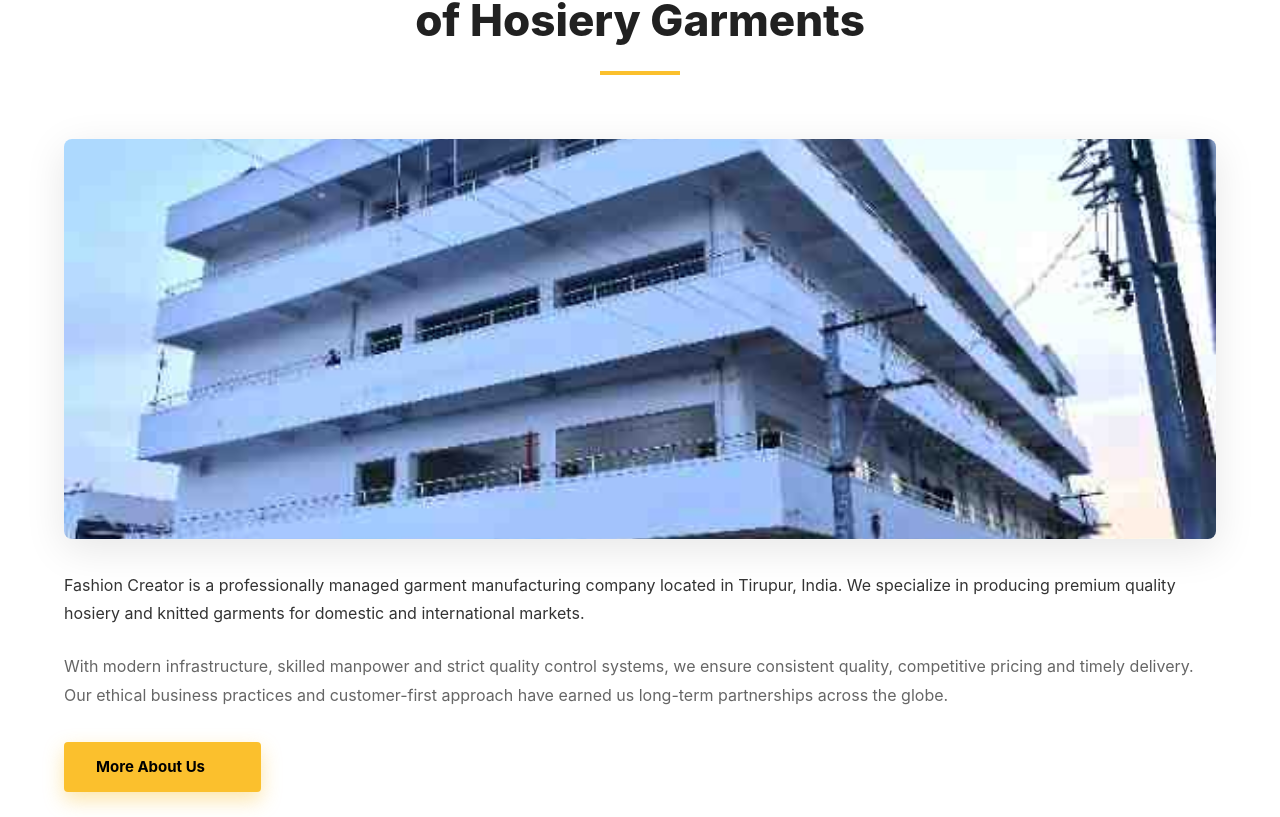
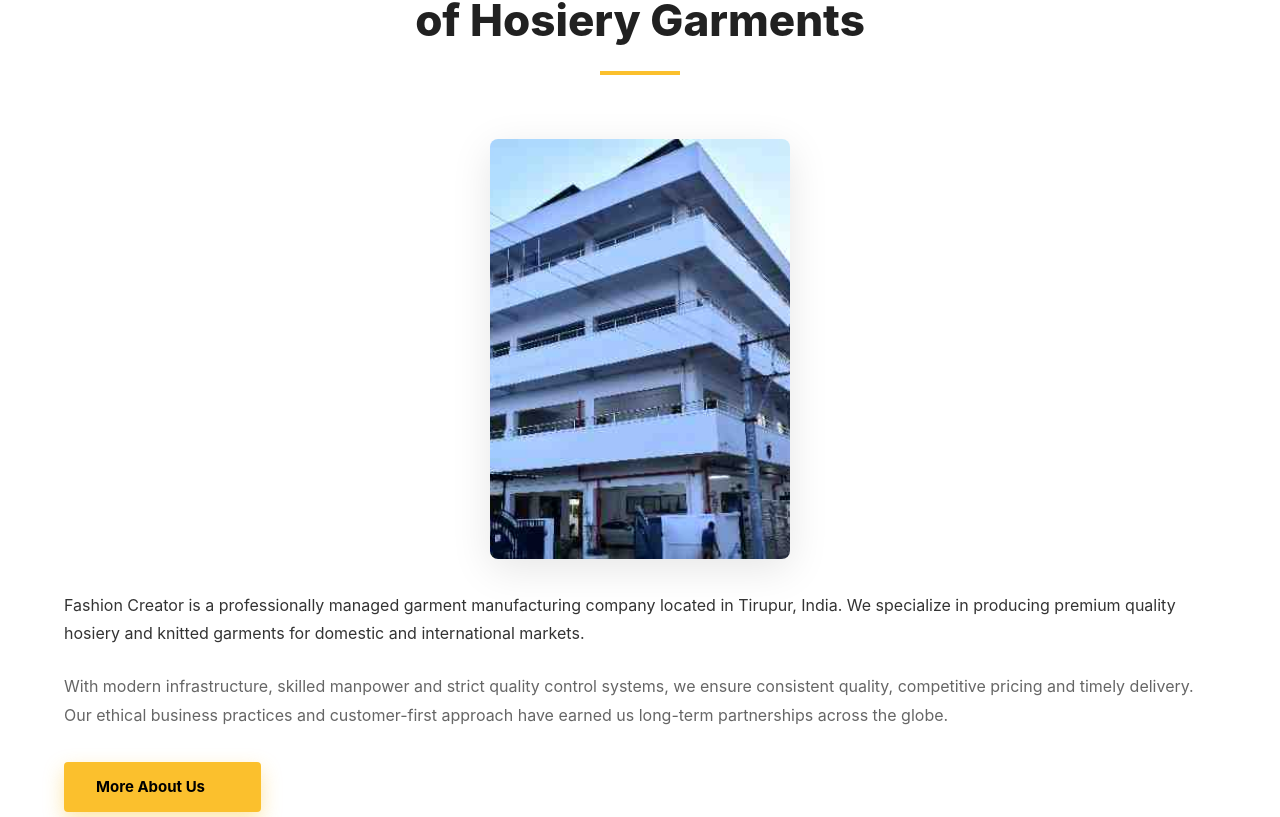
Before and after one commit to Tamil-Dev505/Fashion-Creator, a React (Vite) app: page / in a window 1280 px wide. Shown: the part 1043-1860 px from the top of the page. Built offline with nearby package versions, Linux system fonts and the light colour scheme; some icons are missing.

Commit message:
Set AboutUs images to fixed 300x420 pixels

```diff
--- a/src/components/AboutUs.jsx
+++ b/src/components/AboutUs.jsx
@@ -72,10 +72,12 @@ export default function AboutUs() {
             {/* BUILDING IMAGE */}
             <Box
               sx={{
-                height: { xs: 300, md: 400 },
+                width: 300,
+                height: 420,
                 borderRadius: 2,
                 overflow: "hidden",
                 mb: 4,
+                mx: "auto",
                 boxShadow: "0 10px 40px rgba(0,0,0,0.1)",
                 transition: "transform 0.3s ease",
                 "&:hover": {
@@ -214,10 +216,12 @@ export default function AboutUs() {
     <Grid item xs={12} md={5}>
       <Box
         sx={{
-          height: { xs: 200, md: "340px" },
+          width: 300,
+          height: 420,
           borderRadius: 2,
           overflow: "hidden",
           position: "relative",
+          mx: "auto",
           boxShadow: "0 10px 25px rgba(0,0,0,0.15)",
         }}
       >
```
